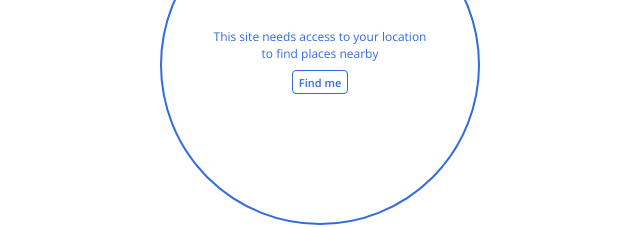
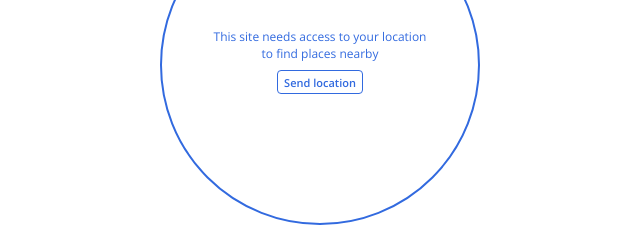
Before and after one commit to nortonbrooke/PlaceGenerator, a React (Create React App) app: page / in a window 1280 px wide. Shown: the part 338-565 px from the top of the page, without its empty margins (320-960 px from the left). Built offline with nearby package versions, Linux system fonts and the light colour scheme.

Commit message:
Location request updates

```diff
--- a/src/views/EmptyPlaces/EmptyPlaces.js
+++ b/src/views/EmptyPlaces/EmptyPlaces.js
@@ -30,12 +30,17 @@ class EmptyPlaces extends Component {
         <button
           className='small'
           onClick={() => getLocation()}>
-          Find me
+          Send location
         </button>
       </div>)
     } else if (locationError) {
       return (<div className='App-place empty location'>
         {locationErrorMessage}
+        <button
+          className='small'
+          onClick={() => getLocation()}>
+          Try again
+        </button>
       </div>)
     } else if (placesError) {
       return (<div className='App-place empty no-places-found'>
```
Also changed, not shown: 8 other files (tests, documents, lock files or other folders).
